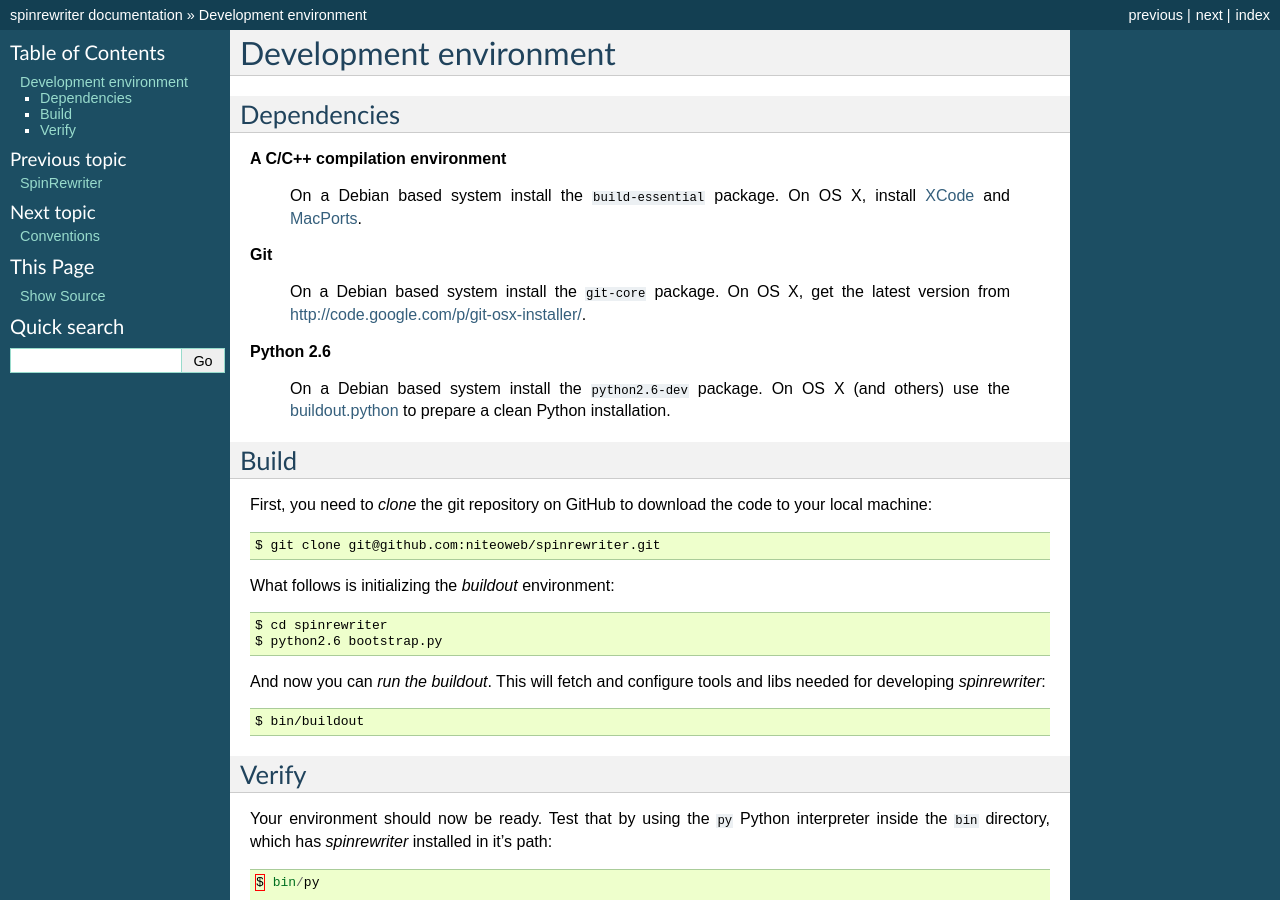
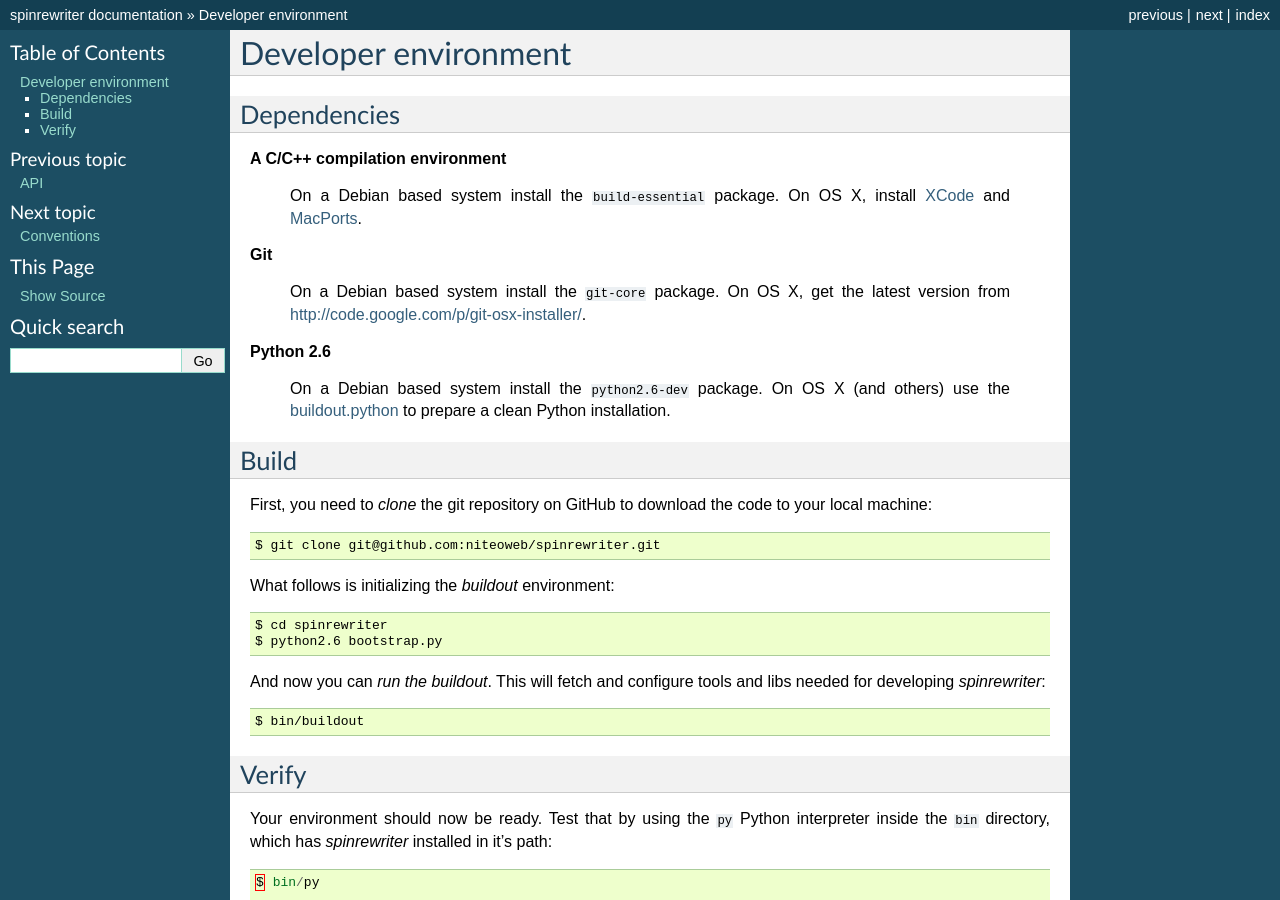
Before and after one commit to teamniteo/spinrewriter, a Sphinx documentation site: the page built from docs/env.rst, in a window 1280 px wide and 900 px high. Built offline with Sphinx 7.4.7, drawn with Linux system fonts in a browser that asks for light colours; some of the changed text lies outside the part shown.

Commit message:
missing headings

```diff
--- a/docs/api.rst
+++ b/docs/api.rst
@@ -1,3 +1,7 @@
+===
+API
+===
+
 SpinRewriter
 ============
 
--- a/docs/env.rst
+++ b/docs/env.rst
@@ -1,8 +1,8 @@
 .. _conventions:
 
-=======================
-Development environment
-=======================
+=====================
+Developer environment
+=====================
 
 Dependencies
 ============
```
